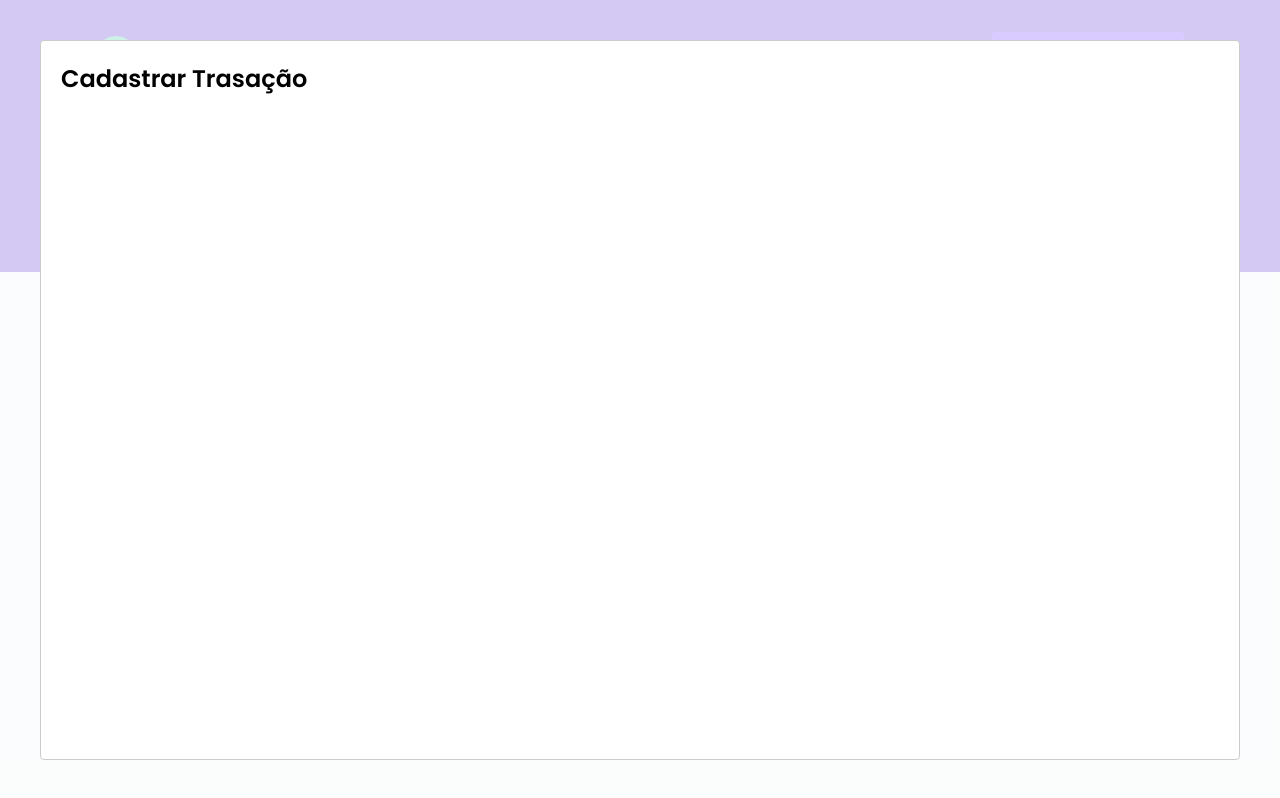
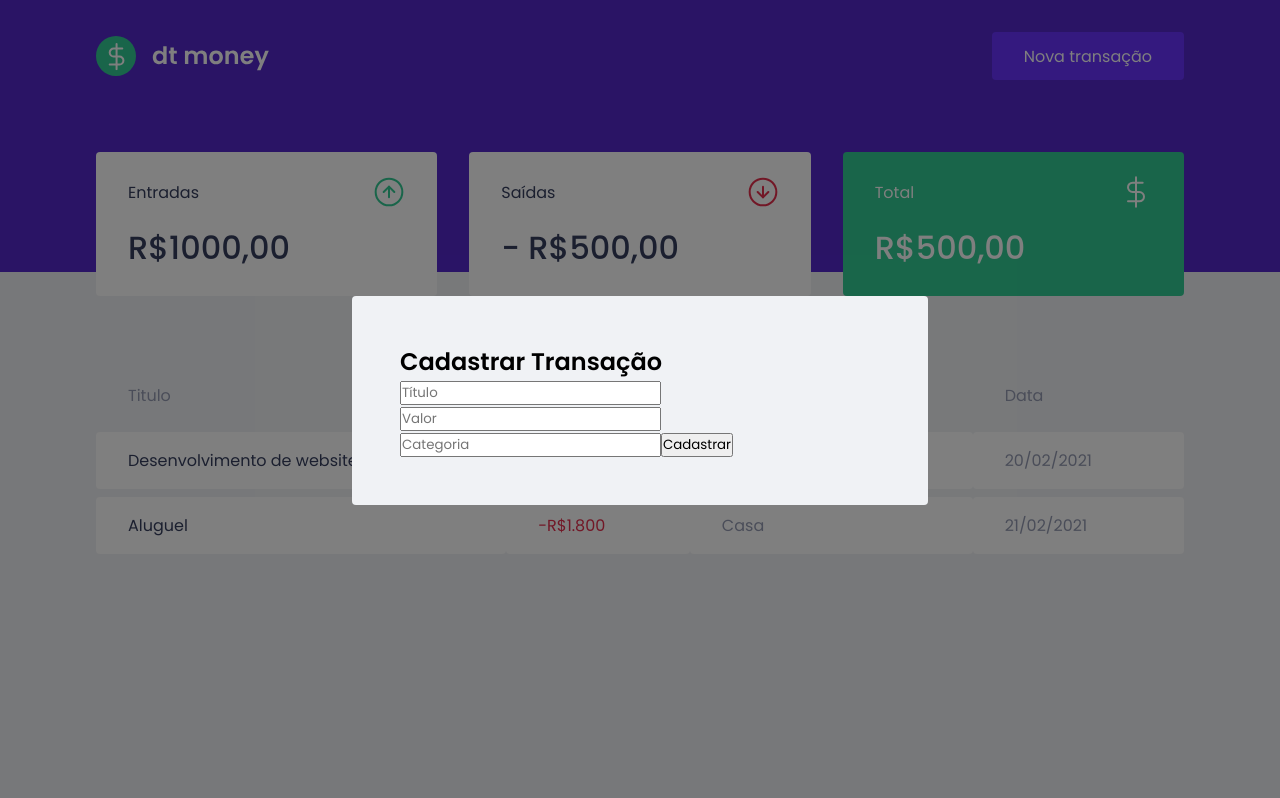
Before and after one commit to brunoBMonteiro/dtmoney, a React (Create React App) app: page / in a window 1280 px wide. Both pictures are taken after a click on the button "Nova transação". Built offline with nearby package versions, Linux system fonts and the light colour scheme; no server answers; what miragejs would draw is missing.

Commit message:
estrutura do modal pronta

```diff
--- a/src/App.tsx
+++ b/src/App.tsx
@@ -2,7 +2,10 @@
 import Modal from 'react-modal';
 import { Dashboard } from "./components/Dashboard";
 import { Header } from "./components/Header";
+import { NewTransactionModal } from './components/NewTransactionModal';
 import { GlobalStyle } from "./styles/global";
+
+Modal.setAppElement('#root');
 
 export function App() {
   const [isNewTransactionModalOpen, setIsNewTransactionModalOpen] = useState(false);
@@ -19,13 +22,10 @@
     <>
       <Header onOpenNewTransactionModal={handleOpenNewTransactionModal}/>
       <Dashboard />
-
-      <Modal
-          isOpen={isNewTransactionModalOpen}
-          onRequestClose={handleCloseNewTransactionModal}
-      >
-                    <h2>Cadastrar Trasação</h2>
-      </Modal>
+      <NewTransactionModal
+        isOpen={isNewTransactionModalOpen}
+        onRequestClose={handleCloseNewTransactionModal}
+      />
       <GlobalStyle />
     </>
   );
--- /dev/null
+++ b/src/components/NewTransactionModal/index.tsx
@@ -0,0 +1,38 @@
+import Modal from 'react-modal';
+import { Container } from './styles';
+
+interface NewTransactionModalProps {
+    isOpen: boolean;
+    onRequestClose: () => void;
+}
+
+export function NewTransactionModal({isOpen, onRequestClose}:NewTransactionModalProps ) {
+    return (
+        <Modal
+          isOpen={isOpen}
+          onRequestClose={onRequestClose}
+          overlayClassName="react-modal-overlay"
+          className="react-modal-content"
+        >
+
+            <Container>
+                <h2>Cadastrar Transação</h2>
+
+                <input
+                    placeholder="Título"
+                />
+
+                <input
+                    type="number"
+                    placeholder="Valor"
+                />
+
+                <input
+                    placeholder="Categoria"
+                />
+
+                <button type="submit">Cadastrar</button>
+            </Container>
+        </Modal>
+    );
+}
--- /dev/null
+++ b/src/components/NewTransactionModal/styles.ts
@@ -0,0 +1,3 @@
+import styled from 'styled-components';
+
+export const Container = styled.form``;
--- a/src/styles/global.ts
+++ b/src/styles/global.ts
@@ -52,4 +52,27 @@
     opacity: 0.6;
     cursor: not-allowed;
 }
+
+.react-modal-overlay{
+    background: rgba(0, 0, 0, 0.5);
+
+    position: fixed;
+    top: 0;
+    bottom: 0;
+    right: 0;
+    left: 0;
+
+    display: flex;
+    align-items: center;
+    justify-content: center;
+}
+
+.react-modal-content{
+    width: 100%;
+    max-width: 576px;
+    background: var(--background);
+    padding: 3rem;
+    position: relative;
+    border-radius: 0.25rem
+}
 `
```
